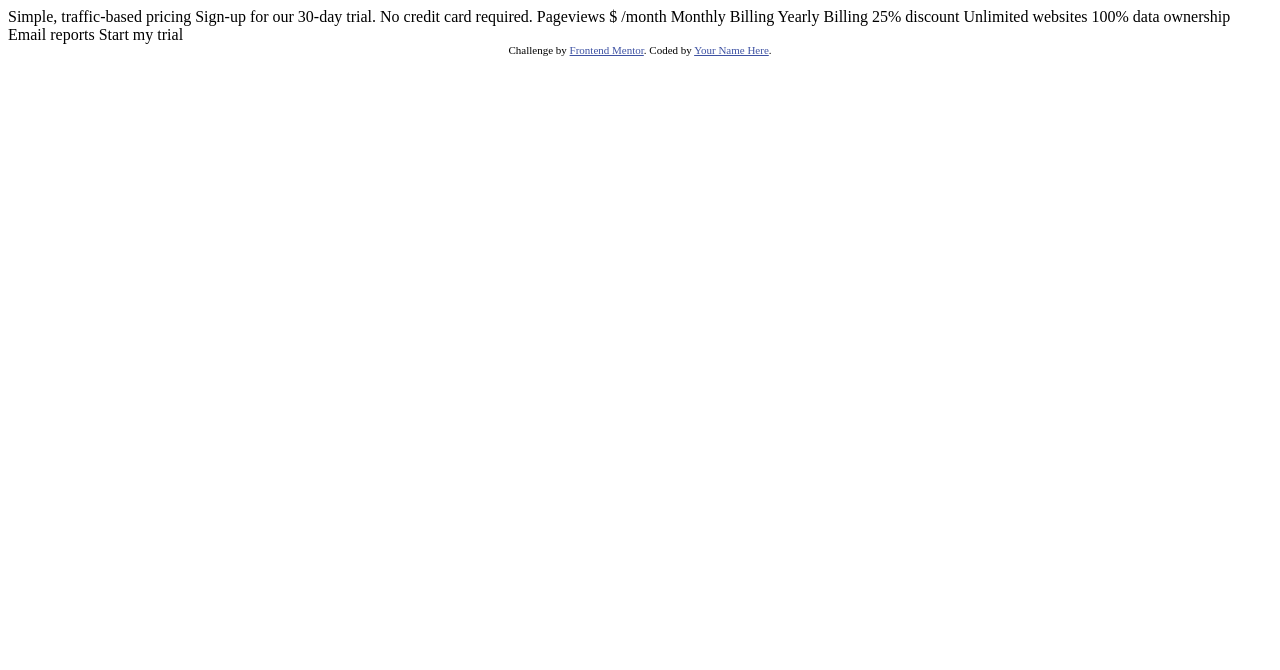
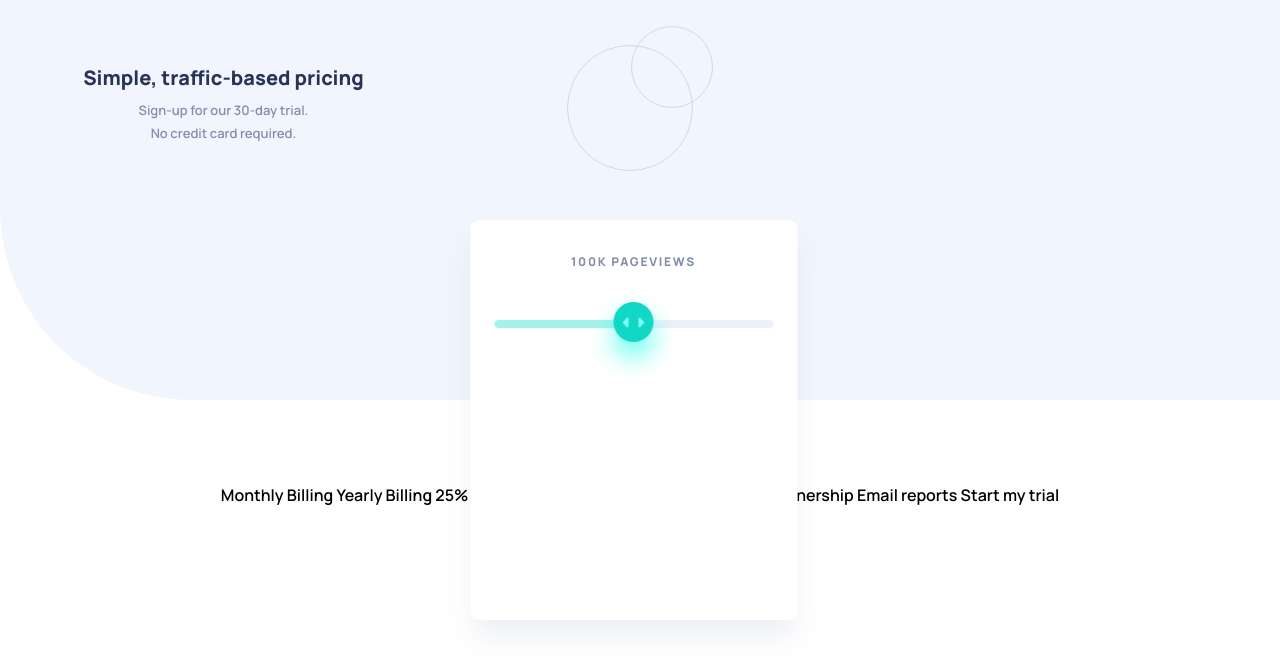
Before and after one commit to anano303/interactive-pricing-component, a plain HTML site: page index.html in a window 1280 px wide. Drawn offline with Linux system fonts and the light colour scheme.

Commit message:
commit first

```diff
--- /dev/null
+++ b/app.js
@@ -0,0 +1,5 @@
+let slider = document.getElementById("line");
+
+slider.oninput = function () {
+  slider.style.left = this.value + "%";
+};
--- a/index.html
+++ b/index.html
@@ -1,26 +1,43 @@
 <!DOCTYPE html>
 <html lang="en">
+
 <head>
+  <link rel="preconnect" href="https://fonts.googleapis.com">
+  <link rel="preconnect" href="https://fonts.gstatic.com" crossorigin>
+  <link href="https://fonts.googleapis.com/css2?family=Manrope:wght@600;800&display=swap" rel="stylesheet">
   <meta charset="UTF-8">
-  <meta name="viewport" content="width=device-width, initial-scale=1.0"> <!-- displays site properly based on user's device -->
+  <meta name="viewport" content="width=device-width, initial-scale=1.0">
+  <link rel="icon" type="image/png" sizes="32x32" href="./images/favicon-32x32.png">
+  <link rel="stylesheet" href="style.css">
+  <title>Frontend Mentor | Interactive pricing component</title>
+</head>
 
-  <link rel="icon" type="image/png" sizes="32x32" href="./images/favicon-32x32.png">
+<body>
+  <div class="bgimg"></div>
+  <div class="header">
 
-  <title>Frontend Mentor | Interactive pricing component</title>
+    <h1>Simple, traffic-based pricing </h1>
+    <div class="p">
+      <p>Sign-up for our 30-day trial.</p>
+      <p> No credit card required.
+      </p>
+    </div>
+  </div>
+  <div class="content">
+    <h2> <span>100k</span> Pageviews </h2>
 
-  <!-- Feel free to remove these styles or customise in your own stylesheet 👍 -->
-  <style>
-    .attribution { font-size: 11px; text-align: center; }
-    .attribution a { color: hsl(228, 45%, 44%); }
-  </style>
-</head>
-<body>
+    <input type="range" min="0" max="5" value="" id="line">
 
-  Simple, traffic-based pricing
-  Sign-up for our 30-day trial. No credit card required.
+  </div>
+  <div class="month">
+    <h3>$16.00</h3>
+    <p>/month</p>
+  </div>
+  </div>
 
-  Pageviews
-  $ /month
+
+
+
 
   Monthly Billing
   Yearly Billing 25% discount
@@ -35,5 +52,10 @@
     Challenge by <a href="https://www.frontendmentor.io?ref=challenge" target="_blank">Frontend Mentor</a>.
     Coded by <a href="#">Your Name Here</a>.
   </div>
+
+
+  <script src="app.js"></script>
+
 </body>
+
 </html>
--- /dev/null
+++ b/style.css
@@ -0,0 +1,142 @@
+* {
+  margin: 0px;
+  padding: 0px;
+  box-sizing: border-box;
+}
+.attribution {
+  font-size: 11px;
+  text-align: center;
+}
+.attribution a {
+  color: hsl(228, 45%, 44%);
+}
+
+body {
+  max-height: 100vh;
+  font-family: "Manrope", sans-serif;
+  display: flex;
+  flex-direction: column;
+  /*justify-content: center;*/
+  align-items: center;
+  font-style: normal;
+  text-align: center;
+}
+.bgimg {
+  background: #f1f5fe;
+  border-radius: 0px 0px 0px 191.5px;
+  width: 100%;
+  height: 400px;
+}
+.bgimg::after {
+  content: "";
+  display: block;
+  background-image: url(images/pattern-circles.svg);
+  background-repeat: no-repeat;
+  width: 100%;
+  height: 100%;
+  background-position: center;
+  background-position-y: 10%;
+}
+.header {
+  display: flex;
+  flex-direction: column;
+  gap: 8px;
+  text-align: center;
+  margin: 32px;
+  position: absolute;
+  top: 0;
+  left: 4%;
+  transform: translateY(40%);
+}
+h1 {
+  font-weight: 800;
+  font-size: 20px;
+  line-height: 27px;
+  text-align: center;
+  color: #293356;
+}
+
+p {
+  font-weight: 600;
+  font-size: 13px;
+  line-height: 23px;
+  text-align: center;
+  color: #848ead;
+}
+.content {
+  padding: 34px 24px 32px 24px;
+  min-width: 327px;
+  height: 400px;
+  background: #ffffff;
+  position: absolute;
+  top: 0;
+  transform: translate(-2%, 55%);
+
+  box-shadow: 0px 20px 30px -5px rgba(127, 137, 185, 0.152073);
+  border-radius: 8px;
+}
+
+#line {
+  -webkit-appearance: none;
+  outline: none;
+  border-radius: 5px;
+  width: 100%;
+  height: 8px;
+  background: #ecf0fb;
+  opacity: 1;
+  -webkit-transition: 0.2s;
+  transition: opacity 0.2s;
+  background: linear-gradient(
+    to right,
+    rgb(164, 243, 235) 0%,
+    rgb(164, 243, 235) 53.125%,
+    rgb(236, 240, 251) 53.125%,
+    rgb(236, 240, 251)
+  );
+}
+#line::-webkit-slider-thumb {
+  -webkit-appearance: none;
+  appearance: none;
+  background-image: url(images/icon.png);
+  background-repeat: no-repeat;
+  background-position: center top;
+  margin-top: 6%;
+  padding: 45px;
+  cursor: pointer;
+}
+
+h2 {
+  font-weight: 800;
+  font-size: 12px;
+  line-height: 16px;
+  text-align: center;
+  letter-spacing: 1.71429px;
+  text-transform: uppercase;
+  color: #848ead;
+  margin-bottom: 41px;
+}
+
+.month {
+  display: flex;
+  margin-top: 40px;
+  gap: 10px;
+  justify-content: center;
+}
+.month h3 {
+  font-weight: 800;
+  font-size: 32px;
+  line-height: 44px;
+  text-align: right;
+  letter-spacing: -0.8px;
+  color: #293356;
+}
+
+.month p {
+  font-weight: 600;
+  font-size: 14px;
+  line-height: 19px;
+  text-align: center;
+
+  color: #848ead;
+  padding-top: 13px;
+}
```
Also changed, not shown: images/icon.png (added).
